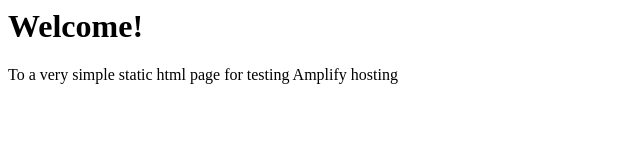
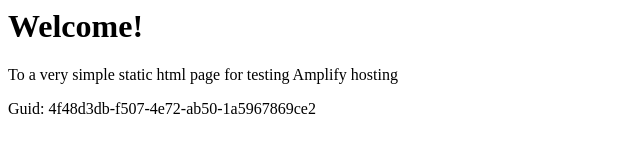
Before and after one commit to aws-aemilia-mxp/Github-PR-Commit-Integration-Test-DoNotTouch-v1-prod-eu-south-1, a website: page src/index.html in a window 1280 px wide. Shown: the whole page, without its empty margins (0-640 px from the left). Drawn offline with Linux system fonts and the light colour scheme.

Commit message:
commit from integ tests

```diff
--- a/src/index.html
+++ b/src/index.html
@@ -1,3 +1,5 @@
+
+
 <html lang="en">
 
 <head>
@@ -10,6 +12,6 @@
 <body>
     <h1>Welcome!</h1>
     <p>To a very simple static html page for testing Amplify hosting</p>
-</body>
+    <p>Guid: 4f48d3db-f507-4e72-ab50-1a5967869ce2</p></body>
 
 </html>
```
